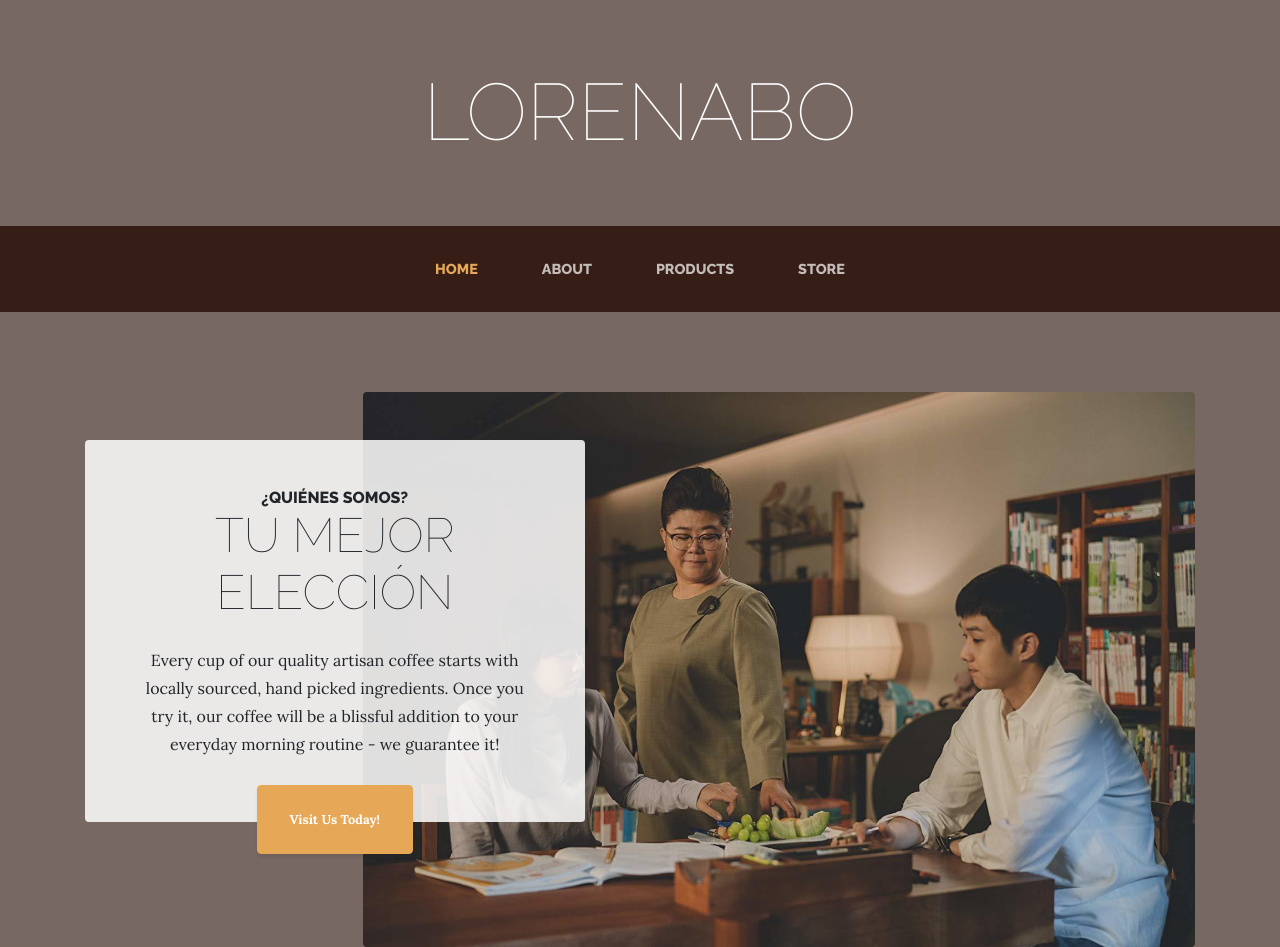
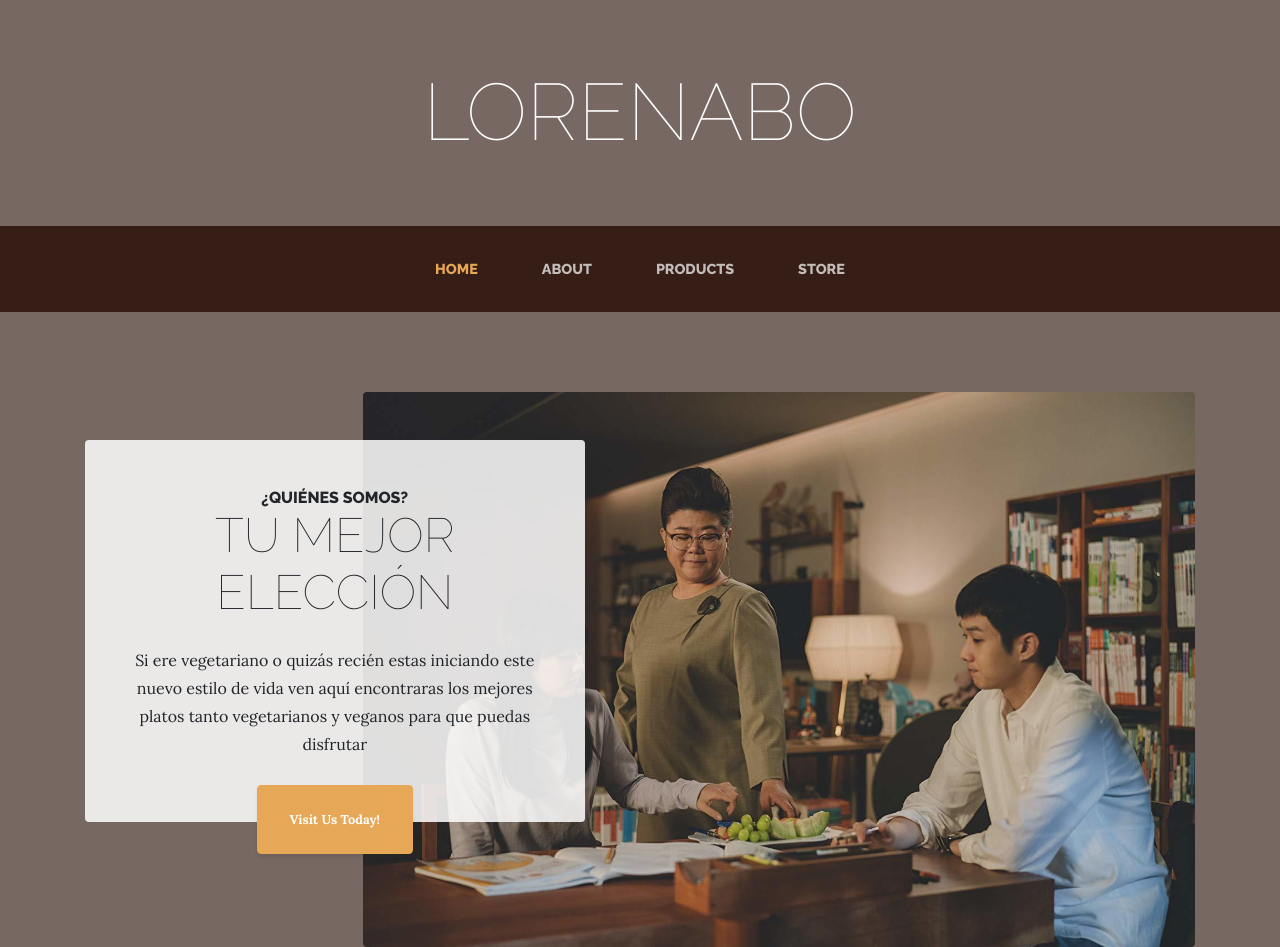
Before and after one commit to EuruS2001/home, a website: page index.html in a window 1280 px wide. Shown: the top 947 px of the page. Drawn offline with Linux system fonts and the light colour scheme.

Commit message:
Update index.html

```diff
--- a/index.html
+++ b/index.html
@@ -66,7 +66,7 @@
             <span class="section-heading-upper">¿QUIÉNES SOMOS?</span>
             <span class="section-heading-lower">tu mejor elección</span>
           </h2>
-          <p class="mb-3">Every cup of our quality artisan coffee starts with locally sourced, hand picked ingredients. Once you try it, our coffee will be a blissful addition to your everyday morning routine - we guarantee it!
+          <p class="mb-3">Si ere vegetariano o quizás recién estas iniciando este nuevo estilo de vida ven aquí encontraras los mejores platos tanto vegetarianos y veganos para que puedas disfrutar
           </p>
           <div class="intro-button mx-auto">
             <a class="btn btn-primary btn-xl"href="#">Visit Us Today!</a>
```
